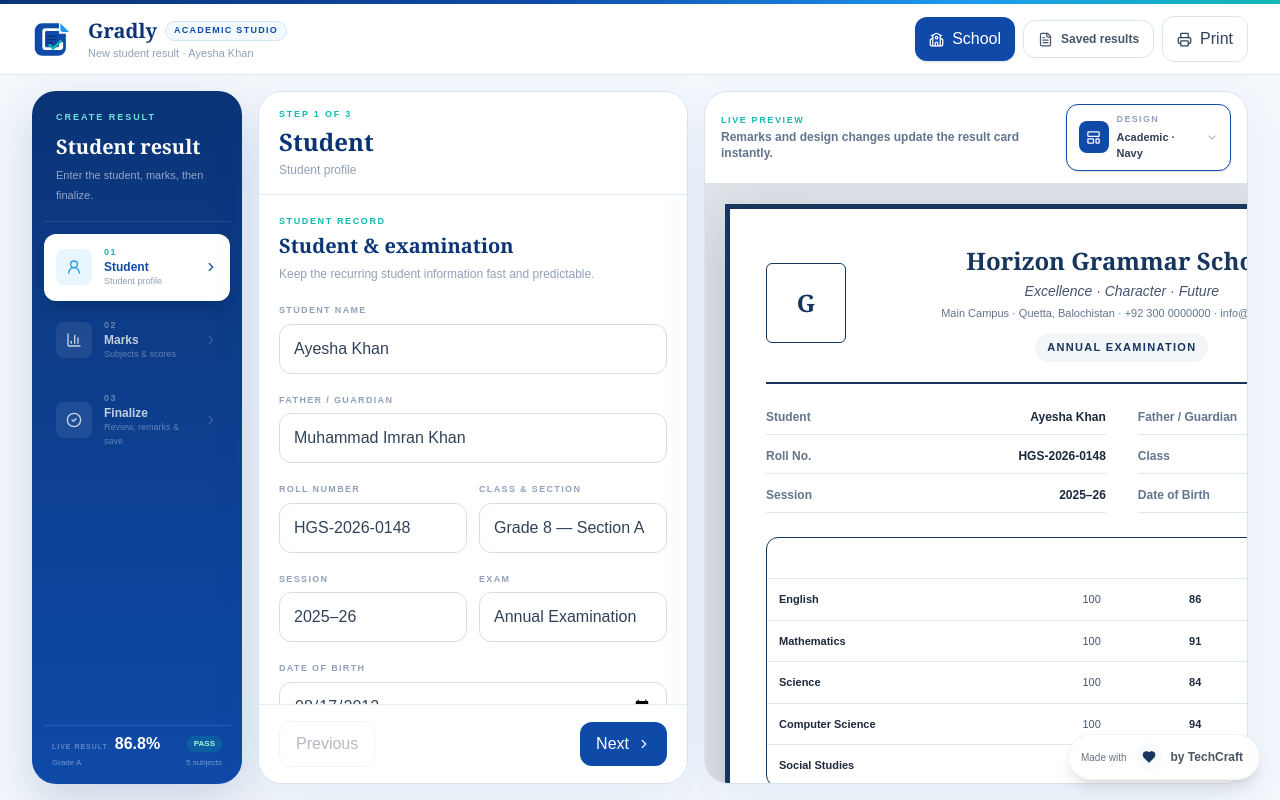
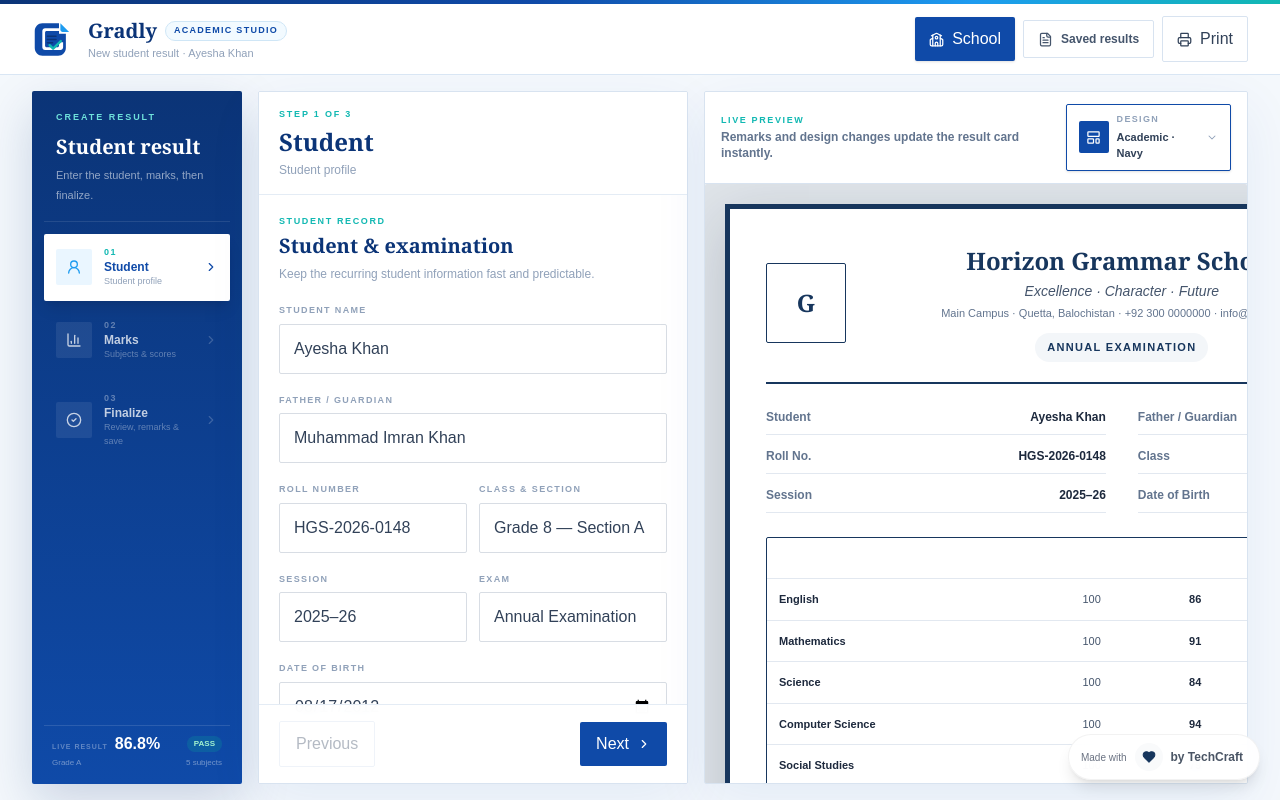
Before and after one commit to merajNizBaloch/gradly, a Next.js app: page / in a window 1280 px wide. Built offline with nearby package versions, Linux system fonts and the light colour scheme.

Commit message:
Sharpen Gradly interface corners

```diff
--- a/src/app/globals.css
+++ b/src/app/globals.css
@@ -240,3 +240,8 @@ section.no-print.space-y-4 > [data-gradly-sidebar-tabs-slot] > [data-gradly-step
     break-inside: avoid;
   }
 }
+
+/* Sharp Gradly UI: keep intentional circles/pills, reduce every other rounded treatment to 2px. */
+html body [class*="rounded-"]:not([class*="rounded-full"]) {
+  border-radius: 2px !important;
+}
```
